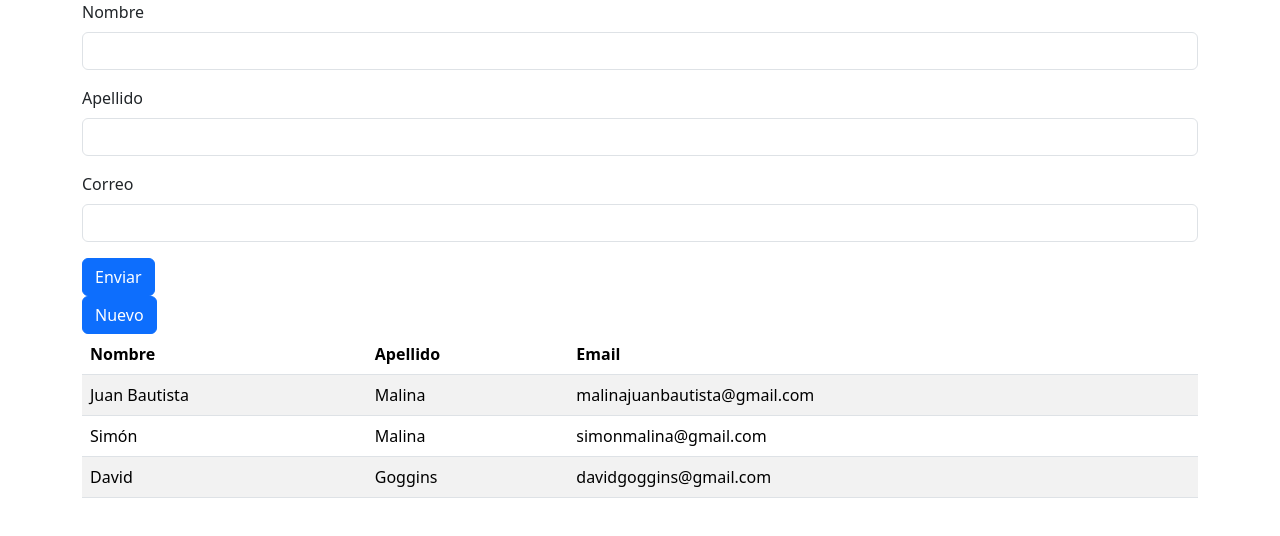
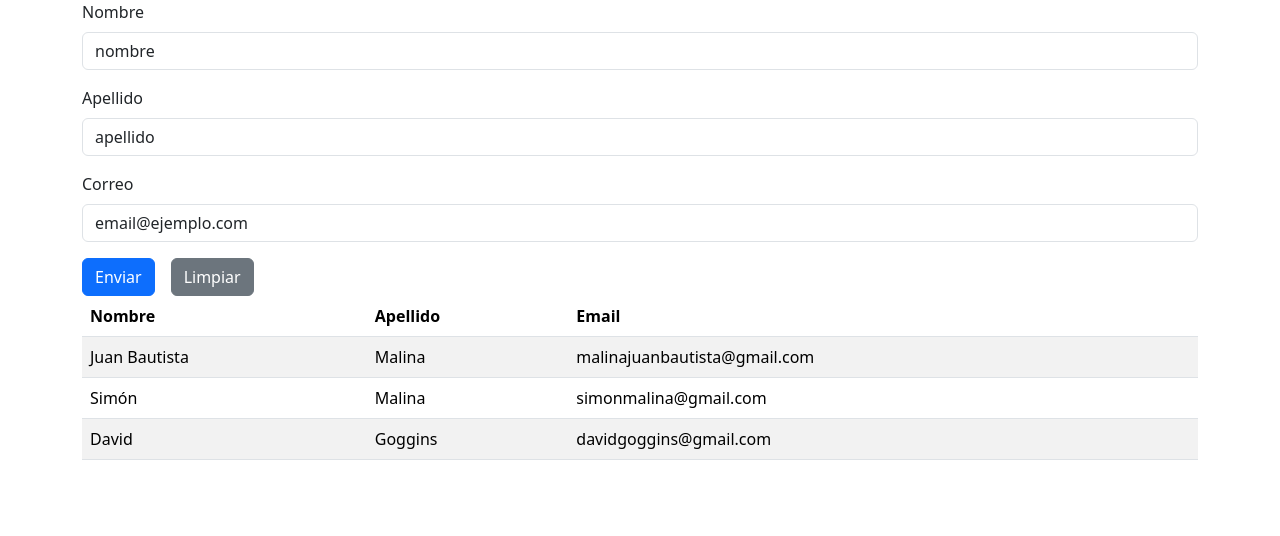
Before and after one commit to juanbautistamalina/react-cms, a React (Vite) app: page / in a window 1280 px wide. Shown: the top 536 px of the page. Built offline with nearby package versions, Linux system fonts and the light colour scheme.

Commit message:
Funcionalidad del formulario

```diff
--- a/src/App.tsx
+++ b/src/App.tsx
@@ -22,24 +22,23 @@ function App() {
     }
   ];
 
-  // Referencias para el formulario
-  const nameRef = useRef<HTMLInputElement>(null);
-  const lastnameRef = useRef<HTMLInputElement>(null);
-  const emailRef = useRef<HTMLInputElement>(null);
+  const [user, setUser] = useState({
+    name: "nombre",
+    lastname: "apellido",
+    email: "email@ejemplo.com"
+  });
+
+  const userClear = {
+    name: "",
+    lastname: "",
+    email: ""
+  }
 
   const [newContact, setNewContact] = useState(contacts);
 
   // Función que se ejecuta al enviar el formulario
   const handleSubmit = (event: FormEvent) => {
     event.preventDefault();
-
-
-    // Creación de un nuevo usuario
-    const user = {
-        name: String(nameRef.current?.value),
-        lastname: String(lastnameRef.current?.value),
-        email: String(emailRef.current?.value)
-    };
 
     setNewContact([...newContact, user]);
     console.log(newContact)
@@ -48,8 +47,9 @@ function App() {
 
   return (
     <div className="container">
-      <Form nameRef={nameRef} lastnameRef={lastnameRef} emailRef={emailRef} onSubmit={handleSubmit}/>
-      <Button onClick={handleSubmit}>Nuevo</Button>
+      <Form user={user} onSubmit={handleSubmit} setUser={setUser}/>
+      <Button onClick={handleSubmit} send={true} >Enviar</Button>
+      <Button onClick={() => setUser(userClear)}>Limpiar</Button>
       <Table data={newContact}/>
     </div>
   );
--- a/src/components/Button.tsx
+++ b/src/components/Button.tsx
@@ -2,12 +2,15 @@ import { FormEvent, ReactNode } from "react"
 
 type Props = {
     children: ReactNode,
+    send?: boolean
     onClick: (e: FormEvent) => void
 }
 
-function Button({children, onClick}: Props) {
+function Button({children, send, onClick}: Props) {
   return (
-    <button onClick={onClick} type="submit" className="btn btn-primary">{children}</button>
+    <button onClick={onClick}
+            type="submit"
+            className={`btn btn-${send ? "primary" : "secondary"} me-md-3`}>{children}</button>
   )
 }
 
--- a/src/components/Form.tsx
+++ b/src/components/Form.tsx
@@ -1,28 +1,33 @@
 import { FormEvent, RefObject, useRef } from "react";
 
+type User = {
+  name: string,
+  lastname: string,
+  email: string
+}
+
 type Props = {
-  nameRef: RefObject<HTMLInputElement>,
-  lastnameRef: RefObject<HTMLInputElement>,
-  emailRef: RefObject<HTMLInputElement>,
-  onSubmit: (e: FormEvent) => void
+  user: User
+  onSubmit: (e: FormEvent) => void,
+  setUser: (user: User) => void
 };
 
-function Form({nameRef, lastnameRef, emailRef, onSubmit}: Props) {
+function Form({user, onSubmit, setUser}: Props) {
   return (
     <form onSubmit={onSubmit}>
       <div className="mb-3">
         <label htmlFor="name" className="form-label">Nombre</label>
-        <input ref={nameRef} type="text" className="form-control" id="name"/>
+        <input value={user.name} onChange={e => setUser({...user, name: e.target.value})}  type="text" className="form-control" id="name"/>
       </div>
       <div className="mb-3">
         <label htmlFor="lastname" className="form-label">Apellido</label>
-        <input ref={lastnameRef} type="text" className="form-control" id="lastname"/>
+        <input value={user.lastname} onChange={e => setUser({...user, lastname: e.target.value})} type="text" className="form-control" id="lastname"/>
       </div>
       <div className="mb-3">
         <label htmlFor="email" className="form-label">Correo</label>
-        <input ref={emailRef} type="email" className="form-control" id="email"/>
+        <input value={user.email} onChange={e => setUser({...user, email: e.target.value})} type="email" className="form-control" id="email"/>
       </div>
-      <button type="submit" className="btn btn-primary">Enviar</button>
+      {/* <button type="submit" className="btn btn-primary">Enviar</button> */}
     </form>
   );
 }
```
